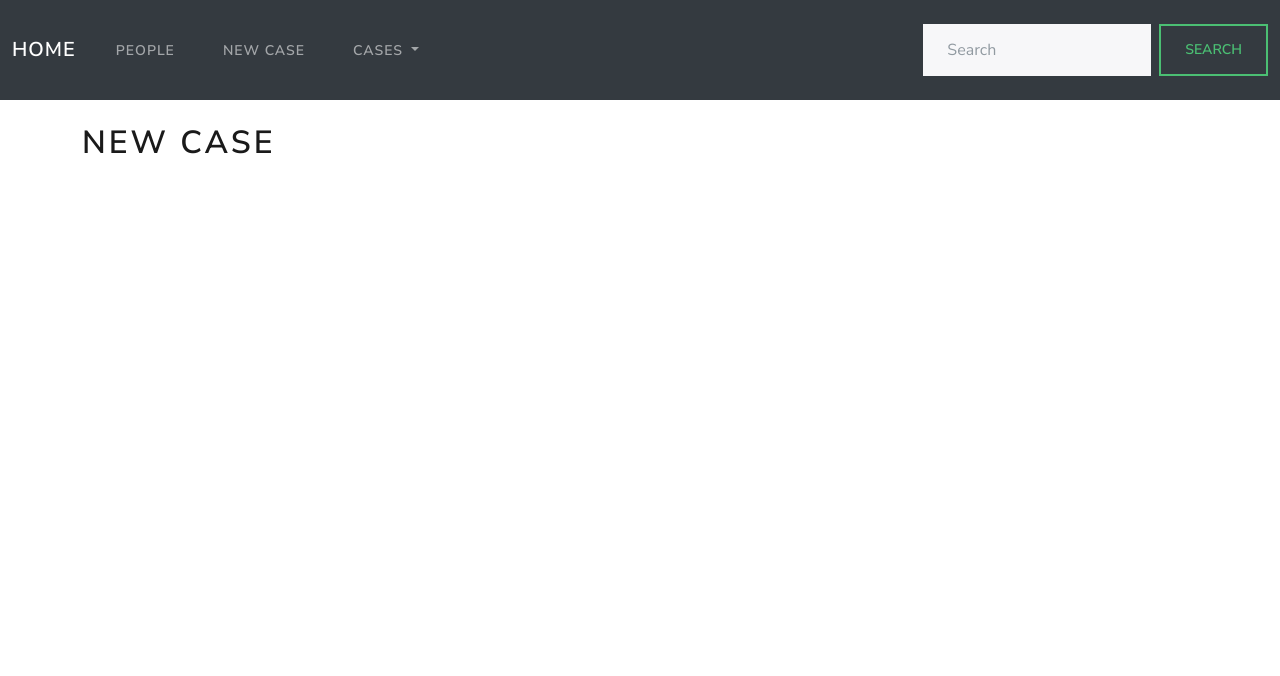
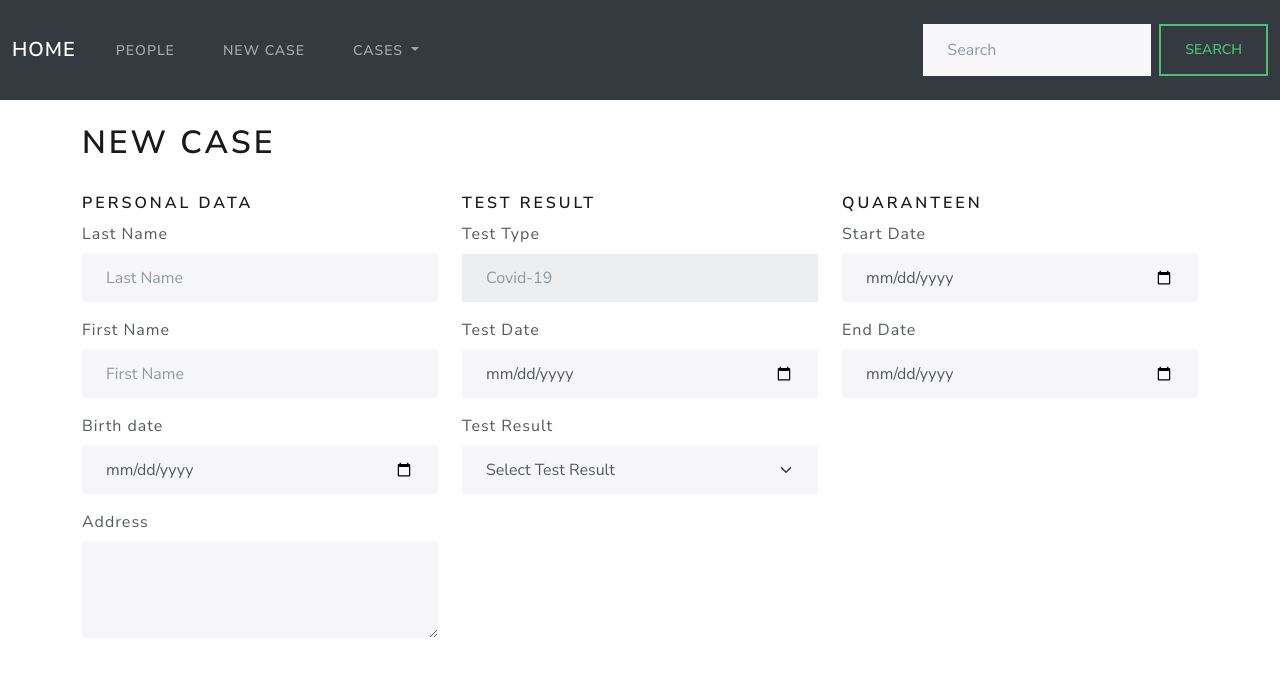
Before and after one commit to i-terzic/covid-case-tracker, a Flask app: page /case/new in a window 1280 px wide. Shown: the top 676 px of the page. Run offline with Flask 2, Linux system fonts and the light colour scheme; parts of the project's set-up code (start-up, migrations or seed data) failed here and were passed over.

Commit message:
implemented new case form

```diff
--- /dev/null
+++ b/app/static/js/new_case.js
@@ -0,0 +1,16 @@
+"use strict";
+//Disable Quaranteen Date input if test result is negativew
+window.addEventListener("load", () => {
+  const testResult = document.querySelector("#test-result");
+  testResult.addEventListener("change", (event) => {
+    const qStartDate = document.querySelector("#quaranteen-start-date");
+    const qEndDate = document.querySelector("#quaranteen-end-date");
+    if (testResult.value == "negativ") {
+      qStartDate.disabled = true;
+      qEndDate.disabled = true;
+    } else {
+      qStartDate.disabled = false;
+      qEndDate.disabled = false;
+    }
+  });
+});
--- a/app/templates/base.html
+++ b/app/templates/base.html
@@ -59,6 +59,8 @@
   <script src="https://cdn.jsdelivr.net/npm/bootstrap@5.1.3/dist/js/bootstrap.bundle.min.js"
     integrity="sha384-ka7Sk0Gln4gmtz2MlQnikT1wXgYsOg+OMhuP+IlRH9sENBO0LRn5q+8nbTov4+1p" crossorigin="anonymous">
   </script>
+  {% block script %}
+  {% endblock script %}
 </body>
 
 </html>
--- a/app/templates/new_case.html
+++ b/app/templates/new_case.html
@@ -5,8 +5,57 @@
 <br>
 
 <form method="POST">
-
+  <div class="row">
+    <div class="col-4">
+      <h5>Personal Data</h5>
+      <div class="mb-3">
+        <label for="last-name" class="form-label">Last Name</label>
+        <input type="text" class="form-control" id="last-name" placeholder="Last Name" required>
+      </div>
+      <div class="mb-3">
+        <label for="first-name" class="form-label">First Name</label>
+        <input type="text" class="form-control" id="first-name" placeholder="First Name" required>
+      </div>
+      <div class="mb-3">
+        <label for="birth-date" class="form-label">Birth date</label>
+        <input type="date" class="form-control" id="birth-date" required>
+      </div>
+      <div class="mb-6">
+        <label for="address" class="form-label">Address</label>
+        <textarea class="form-control" id="address" rows="3" required></textarea>
+      </div>
+    </div>
+    <div class="col-4">
+      <h5>Test Result</h5>
+      <div class="mb-3">
+        <label for="test-type" class="form-label">Test Type</label>
+        <input type="text" class="form-control" id="test-type" placeholder="Covid-19" disabled>
+      </div>
+      <div class="mb-3">
+        <label for="test-date" class="form-label">Test Date</label>
+        <input type="date" class="form-control" id="test-date" required>
+      </div>
+      <div class="mb-3">
+        <label for="test-result" class="form-label">Test Result</label>
+        <select class="form-select" id="test-result" aria-label="Select Test Result" required>
+          <option disabled selected>Select Test Result</option>
+          <option value="positiv">Positive</option>
+          <option value="negativ">Negative</option>
+        </select>
+      </div>
+    </div>
+    <div class="col-4">
+      <h5>Quaranteen</h5>
+      <div class="mb-3">
+        <label for="quaranteen-start-date" class="form-label">Start Date</label>
+        <input type="date" class="form-control" id="quaranteen-start-date">
+      </div>
+      <div class="mb-3">
+        <label for="quaranteen-end-date" class="form-label">End Date</label>
+        <input type="date" class="form-control" id="quaranteen-end-date">
+      </div>
+    </div>
+  </div>
 </form>
-
-
+<script type="text/javascript" src="{{url_for('static', filename='js/new_case.js')}}"></script>
 {% endblock content %}
--- a/app/templates/people.html
+++ b/app/templates/people.html
@@ -1 +1,5 @@
 {% extends 'base.html' %}
+
+{% block content %}
+<h1>People</h1>
+{% endblock content %}
--- a/app/views.py
+++ b/app/views.py
@@ -13,9 +13,3 @@ views = Blueprint("views", __name__)
 @views.route('/home')
 def home() -> 'render_template':
     return render_template('index.html', name='Ivan', title='Home')
-
-
-@views.route('/500')
-def test_500() -> 'render_template':
-    meme_path = os.path.join('static', '500.png')
-    return render_template('500.html', name='500', meme_path=meme_path)
```
Also changed, not shown: app/people.py (+7 -2 lines).
